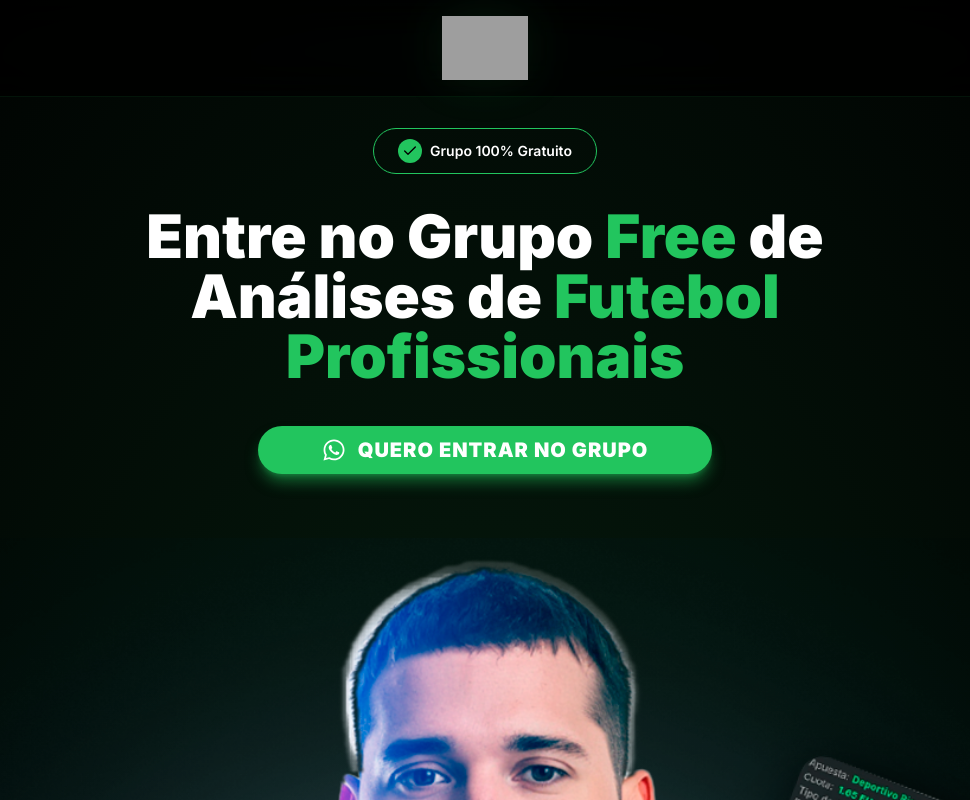
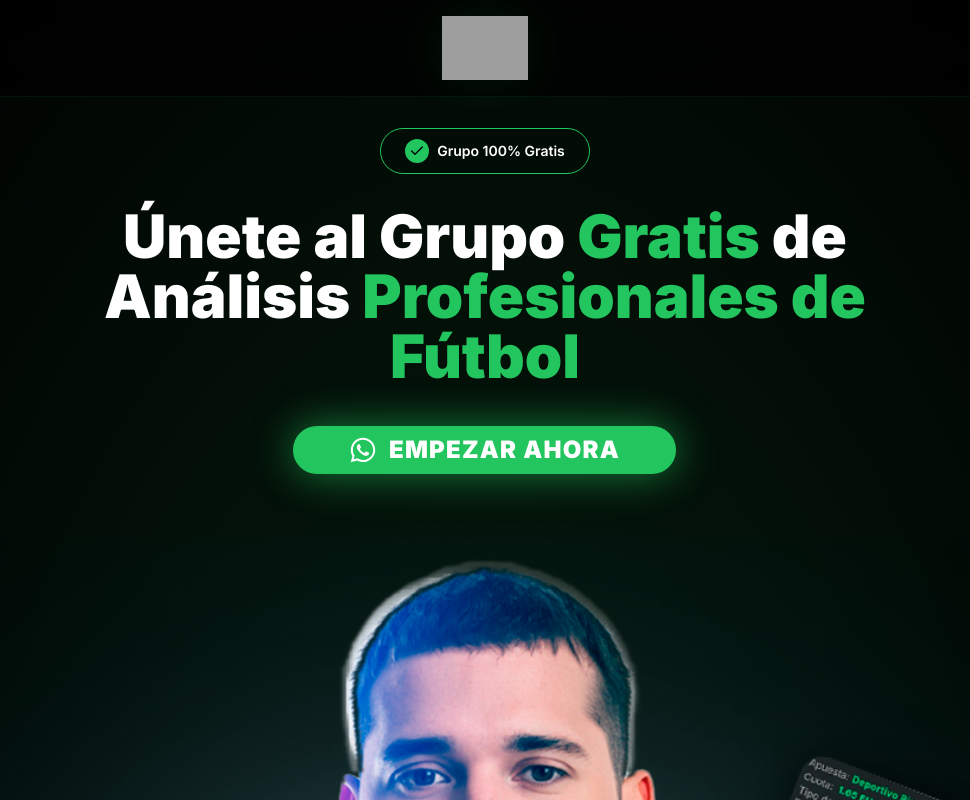
Before and after one commit to 24games/freequiz, a React (Vite) app: page / in a window 1280 px wide. Shown: the top 800 px of the page, without its empty margins (155-1125 px from the left). Built offline with nearby package versions, Linux system fonts and the light colour scheme; grey boxes are pictures that could not be loaded.

Commit message:
feat: traduÃ§Ã£o para espanhol chileno e melhorias no rodapÃ© e botÃµes CTA

```diff
--- a/src/App.tsx
+++ b/src/App.tsx
@@ -5,52 +5,30 @@ import { Header } from './components/header'
 import { StickyCTAButton } from './components/sticky-cta-button'
 import { HeroSection } from './components/sections/hero-section'
 import { QuizSection } from './components/sections/quiz-section'
-import { ResultSection } from './components/sections/result-section'
-import { VicenteSection } from './components/sections/vicente-section'
-import { HowItWorksSection } from './components/sections/how-it-works-section'
-import { ResultsSection } from './components/sections/results-section'
-import { FAQSection } from './components/sections/faq-section'
 import { Footer } from './components/sections/footer'
 import './index.css'
 
-type QuizAnswers = {
-  question1?: string
-  question2?: string
-  question3?: string
-}
-
 function App() {
-  const [currentSection, setCurrentSection] = useState<'hero' | 'quiz' | 'result'>('hero')
-  const [quizAnswers, setQuizAnswers] = useState<QuizAnswers>({})
+  const [currentSection, setCurrentSection] = useState<'hero' | 'quiz'>('hero')
   const [currentQuestion, setCurrentQuestion] = useState(1)
 
   const handleStartQuiz = () => {
     setCurrentSection('quiz')
     setCurrentQuestion(1)
-    setQuizAnswers({})
   }
 
-  const handleAnswer = (questionNum: number, answer: string) => {
-    const newAnswers = {
-      ...quizAnswers,
-      [`question${questionNum}`]: answer,
-    }
-    setQuizAnswers(newAnswers)
-
+  const handleAnswer = (questionNum: number) => {
     if (questionNum < 3) {
       setTimeout(() => {
         setCurrentQuestion(questionNum + 1)
       }, 300)
-    } else {
-      setTimeout(() => {
-        setCurrentSection('result')
-      }, 2000)
     }
+    // Se for a última pergunta, o redirecionamento é feito diretamente no QuizSection
   }
 
   return (
     <SmoothScroll>
-      <div className="min-h-screen bg-black text-white font-sans overflow-x-hidden relative">
+      <div className="min-h-screen bg-black text-white font-sans overflow-x-hidden relative" style={{ backgroundColor: '#000000' }}>
         {/* Header fixo com logo VICENTE TIPS */}
         <Header />
 
@@ -59,19 +37,11 @@ function App() {
         )}
 
         {currentSection === 'quiz' && (
-          <QuizSection
-            currentQuestion={currentQuestion}
-            onAnswer={handleAnswer}
-          />
-        )}
-
-        {currentSection === 'result' && (
           <>
-            <ResultSection />
-            <VicenteSection />
-            <HowItWorksSection />
-            <ResultsSection />
-            <FAQSection />
+            <QuizSection
+              currentQuestion={currentQuestion}
+              onAnswer={handleAnswer}
+            />
             <Footer />
           </>
         )}
--- a/src/components/cta-button.tsx
+++ b/src/components/cta-button.tsx
@@ -12,29 +12,57 @@ interface CTAButtonProps {
 export function CTAButton({ size = 'lg', className = '', animate = false }: CTAButtonProps) {
   const whatsappUrl = getWhatsAppUrl()
 
-  const baseClasses = "bg-[#22c55e] hover:bg-[#16a34a] text-white font-black uppercase tracking-wider shadow-lg shadow-[#22c55e]/50 hover:shadow-xl hover:shadow-[#22c55e]/60 transition-all duration-300 hover:-translate-y-1 active:scale-95 flex items-center justify-center gap-2 sm:gap-3 rounded-full"
+  // Design "gordinho" com padding aumentado e fonte maior
+  const baseClasses = "bg-[#22c55e] hover:bg-[#16a34a] text-white font-black uppercase tracking-wider rounded-full flex items-center justify-center gap-2 sm:gap-3 transition-all duration-300 hover:-translate-y-1 active:scale-95"
 
   const sizeClasses = {
-    sm: 'text-xs px-4 py-2',
-    md: 'text-sm px-6 py-3',
-    lg: 'text-sm sm:text-base md:text-lg lg:text-xl px-8 sm:px-12 md:px-16 py-4 sm:py-5 md:py-6',
-    xl: 'text-base sm:text-lg md:text-xl lg:text-2xl px-10 sm:px-14 md:px-20 py-5 sm:py-6 md:py-7'
+    sm: 'text-lg px-8 py-4',
+    md: 'text-xl px-10 py-5',
+    lg: 'text-xl sm:text-2xl px-10 sm:px-12 md:px-14 py-5 sm:py-6',
+    xl: 'text-2xl sm:text-3xl px-12 sm:px-16 md:px-20 py-6 sm:py-7 md:py-8'
   }
 
   // Mapear tamanhos customizados para tamanhos aceitos pelo Button
   const buttonSize = size === 'sm' ? 'sm' : size === 'lg' ? 'lg' : 'default'
 
-  const button = (
+  const buttonContent = (
     <Button
       asChild
       size={buttonSize}
       className={`${baseClasses} ${sizeClasses[size]} ${className}`}
     >
       <a href={whatsappUrl} target="_blank" rel="noopener noreferrer">
-        <FaWhatsapp className="w-5 h-5 sm:w-6 sm:h-6 flex-shrink-0" />
-        QUERO ENTRAR NO GRUPO
+        <FaWhatsapp className="w-6 h-6 sm:w-7 sm:h-7 flex-shrink-0" />
+        EMPEZAR AHORA
       </a>
     </Button>
+  )
+
+  // Wrapper com animação pulsante de escala e shadow pulse
+  const pulseAnimation = {
+    scale: [1, 1.05, 1],
+    boxShadow: [
+      '0 0 20px rgba(34, 197, 94, 0.6)',
+      '0 0 40px rgba(34, 197, 94, 0.8)',
+      '0 0 20px rgba(34, 197, 94, 0.6)',
+    ],
+  }
+
+  const button = (
+    <motion.div
+      animate={pulseAnimation}
+      transition={{
+        duration: 2,
+        repeat: Infinity,
+        ease: 'easeInOut',
+      }}
+      className="inline-block"
+      style={{
+        filter: 'drop-shadow(0 0 20px rgba(34, 197, 94, 0.6))',
+      }}
+    >
+      {buttonContent}
+    </motion.div>
   )
 
   if (animate) {
--- a/src/components/sections/hero-section.tsx
+++ b/src/components/sections/hero-section.tsx
@@ -9,7 +9,7 @@ interface HeroSectionProps {
 
 export function HeroSection({ onStartQuiz }: HeroSectionProps) {
   return (
-    <section className="min-h-screen flex flex-col items-center justify-center relative overflow-hidden">
+    <section className="min-h-[100dvh] flex flex-col items-center justify-center relative overflow-hidden bg-black">
       {/* Background imersivo com radial gradient */}
       <div
         className="absolute inset-0 z-0"
@@ -43,7 +43,7 @@ export function HeroSection({ onStartQuiz }: HeroSectionProps) {
             <div className="w-5 h-5 md:w-6 md:h-6 bg-[#22c55e] rounded-full flex items-center justify-center flex-shrink-0">
               <Check className="w-3 h-3 md:w-4 md:h-4 text-black" />
             </div>
-            <span className="text-white whitespace-nowrap">Grupo 100% Gratuito</span>
+            <span className="text-white whitespace-nowrap">Grupo 100% Gratis</span>
           </motion.div>
 
           {/* Main Heading com destaque em verde */}
@@ -53,10 +53,10 @@ export function HeroSection({ onStartQuiz }: HeroSectionProps) {
             animate={{ opacity: 1, y: 0 }}
             transition={{ delay: 0.3 }}
           >
-            Entre no Grupo{' '}
-            <span className="text-[#22c55e]">Free</span>
-            {' '}de Análises de{' '}
-            <span className="text-[#22c55e]">Futebol Profissionais</span>
+            Únete al Grupo{' '}
+            <span className="text-[#22c55e]">Gratis</span>
+            {' '}de Análisis{' '}
+            <span className="text-[#22c55e]">Profesionales de Fútbol</span>
           </motion.h1>
 
           {/* CTA Button */}
@@ -66,14 +66,29 @@ export function HeroSection({ onStartQuiz }: HeroSectionProps) {
             transition={{ delay: 0.4 }}
             className="mb-12 md:mb-16 flex justify-center"
           >
-            <Button
-              onClick={onStartQuiz}
-              size="lg"
-              className="w-full sm:w-auto bg-[#22c55e] hover:bg-[#16a34a] text-white font-black text-sm sm:text-base md:text-lg lg:text-xl px-8 sm:px-12 md:px-16 py-4 sm:py-5 md:py-6 rounded-full uppercase tracking-wider shadow-lg shadow-[#22c55e]/50 hover:shadow-xl hover:shadow-[#22c55e]/60 transition-all duration-300 hover:-translate-y-1 active:scale-95 flex items-center justify-center gap-2 sm:gap-3 mx-auto"
+            <motion.div
+              animate={{
+                scale: [1, 1.05, 1],
+              }}
+              transition={{
+                duration: 2,
+                repeat: Infinity,
+                ease: 'easeInOut',
+              }}
+              className="inline-block"
+              style={{
+                filter: 'drop-shadow(0 0 20px rgba(34, 197, 94, 0.6))',
+              }}
             >
-              <FaWhatsapp className="w-5 h-5 sm:w-6 sm:h-6 flex-shrink-0" />
-              QUERO ENTRAR NO GRUPO
-            </Button>
+              <Button
+                onClick={onStartQuiz}
+                size="lg"
+                className="w-full sm:w-auto bg-[#22c55e] hover:bg-[#16a34a] text-white font-black text-xl sm:text-2xl px-10 sm:px-12 md:px-14 py-5 sm:py-6 rounded-full uppercase tracking-wider transition-all duration-300 hover:-translate-y-1 active:scale-95 flex items-center justify-center gap-2 sm:gap-3 mx-auto"
+              >
+                <FaWhatsapp className="w-6 h-6 sm:w-7 sm:h-7 flex-shrink-0" />
+                EMPEZAR AHORA
+              </Button>
+            </motion.div>
           </motion.div>
         </motion.div>
       </div>
@@ -87,7 +102,7 @@ export function HeroSection({ onStartQuiz }: HeroSectionProps) {
       >
         <img
           src="/textos-vicente-imagens-no-ombro.webp"
-          alt="Vicente - Análises de Futebol"
+          alt="Vicente - Análisis Profesionales de Fútbol"
           className="w-full h-auto object-cover"
         />
       </motion.div>
--- a/src/components/sticky-cta-button.tsx
+++ b/src/components/sticky-cta-button.tsx
@@ -30,19 +30,9 @@ export function StickyCTAButton() {
           className="fixed bottom-0 left-0 right-0 z-50 px-4 py-3 sm:py-4 bg-black/90 sm:bg-black/80 backdrop-blur-xl border-t border-green-500/20"
         >
           <div className="container mx-auto max-w-6xl">
-            <motion.div
-              animate={{
-                scale: [1, 1.03, 1],
-              }}
-              transition={{
-                duration: 3,
-                repeat: Infinity,
-                ease: 'easeInOut',
-              }}
-              className="w-full sm:w-auto mx-auto"
-            >
+            <div className="w-full sm:w-auto mx-auto">
               <CTAButton size="lg" className="w-full sm:w-auto mx-auto" />
-            </motion.div>
+            </div>
           </div>
         </motion.div>
       )}
--- a/src/config/whatsapp.ts
+++ b/src/config/whatsapp.ts
@@ -1,13 +1,13 @@
 /**
- * Configuração do WhatsApp
+ * Configuración de WhatsApp
  *
- * IMPORTANTE: Substitua o número abaixo pelo número real do WhatsApp
- * Formato: código do país + DDD + número (sem espaços ou caracteres especiais)
- * Exemplo: 5511999999999 (Brasil: 55, DDD: 11, número: 999999999)
+ * IMPORTANTE: Reemplaza el número de abajo por el número real de WhatsApp
+ * Formato: código del país + número (sin espacios o caracteres especiales)
+ * Ejemplo: 56912345678 (Chile: 56, número: 912345678)
  */
 export const WHATSAPP_CONFIG = {
-  number: '5511999999999', // ⚠️ ALTERE AQUI
-  defaultMessage: 'Olá! Quero entrar no grupo Free de análises!',
+  number: '56912345678', // ⚠️ CAMBIA AQUÍ
+  defaultMessage: '¡Hola! Quiero entrar al grupo gratis de análisis!',
 }
 
 /**
--- a/src/index.css
+++ b/src/index.css
@@ -66,9 +66,18 @@
     @apply border-border;
   }
   body {
-    @apply bg-background text-foreground;
+    @apply bg-black text-white;
+    background-color: #000000;
     -webkit-font-smoothing: antialiased;
     -moz-osx-font-smoothing: grayscale;
+    margin: 0;
+    padding: 0;
+  }
+
+  html {
+    background-color: #000000;
+    margin: 0;
+    padding: 0;
   }
 
   /* Melhorias para mobile */
```
Also changed, not shown: src/components/sections/footer.tsx (+43 -8 lines), src/components/sections/quiz-section.tsx (+19 -24 lines).
